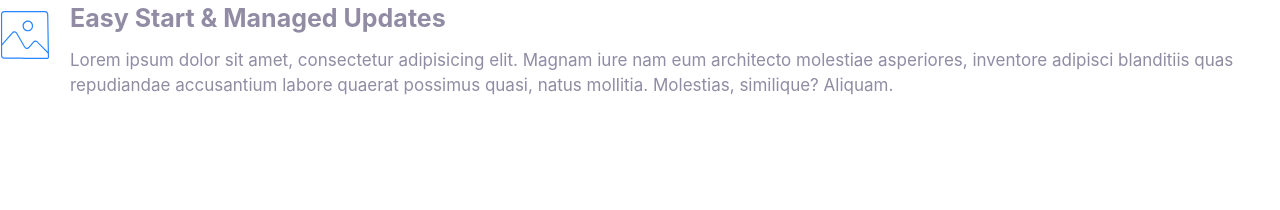
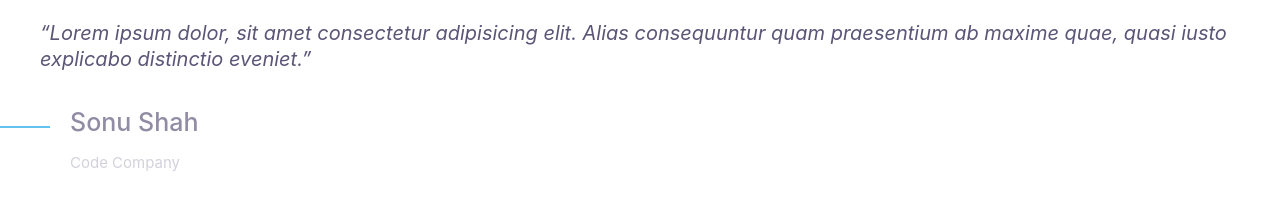
Before and after one commit to coder-rgb/Cloud_J, a plain HTML site: page index.html in a window 1280 px wide. Drawn offline with Linux system fonts and the light colour scheme.

Commit message:
define a quote

```diff
--- a/css/style.css
+++ b/css/style.css
@@ -6,6 +6,7 @@
   --color-body: #918ca4;
   --color-border: #ccc;
   --border-radius: 30px;
+  --color-dark-body: #5c5577;
 }
 
 html {
@@ -375,3 +376,47 @@ a {
 .media--image {
   margin-top: 1rem;
 }
+
+/* quote */
+.quote {
+  font-size: 3rem;
+  font-style: italic;
+  color: var(--color-dark-body);
+  line-height: 1.3;
+}
+
+.quote--text::before {
+  content: open-quote;
+}
+
+.quote--text::after {
+  content: close-quote;
+}
+
+.quote--author {
+  font-size: 3rem;
+  font-weight: 500;
+  font-style: normal;
+  margin-top: 1.2rem;
+}
+
+.quote--organization {
+  color: var(--color-headings);
+  opacity: 0.4;
+  font-size: 2rem;
+  font-style: normal;
+}
+
+@media screen and (min-width: 1024px) {
+  .quote {
+    font-size: 2rem;
+  }
+
+  .quote--author {
+    font-size: 2.5rem;
+  }
+
+  .quote--organization {
+    font-size: 1.5rem;
+  }
+}
--- a/index.html
+++ b/index.html
@@ -10,16 +10,21 @@
 </head>
 
 <body>
+    <blockquote class="quote">
+        <p class="quote--text">Lorem ipsum dolor, sit amet consectetur adipisicing elit. Alias consequuntur quam praesentium ab maxime quae, quasi iusto explicabo distinctio eveniet.</p>
+    </blockquote>
+    <footer>
         <div class="media">
             <div class="media--image">
                 <svg class="icon icon--primary">
-                <use xlink:href="img/sprite.svg#snap"></use>
+                    <use xlink:href="img/sprite.svg#line"></use>
                 </svg>
             </div>
             <div class="media--body">
-            <h3 class="media--title">Easy Start & Managed Updates</h3>
-            <p>Lorem ipsum dolor sit amet, consectetur adipisicing elit. Magnam iure nam eum architecto molestiae asperiores, inventore adipisci blanditiis quas repudiandae accusantium labore quaerat possimus quasi, natus mollitia. Molestias, similique? Aliquam.</p>
+                <h3 class="quote--author">Sonu Shah</h3>
+                <p class="quote--organization">Code Company</p>
             </div>
         </div>
+    </footer>
 </body>
 </html>
```
Also changed, not shown: components/quote.html (added, +16 -0 lines). Lines whose indentation alone changed are shown as unchanged.
